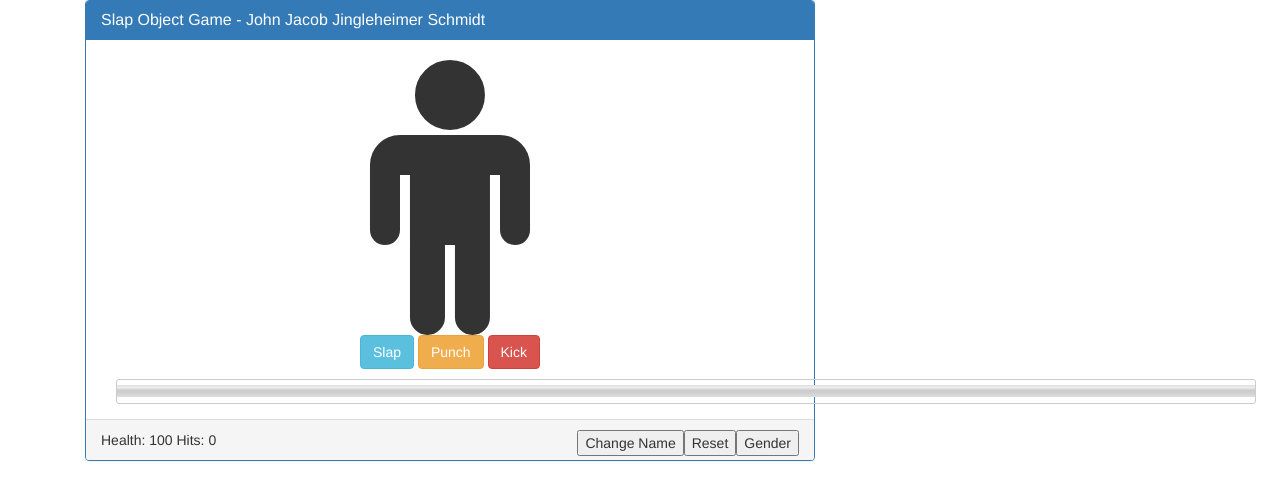
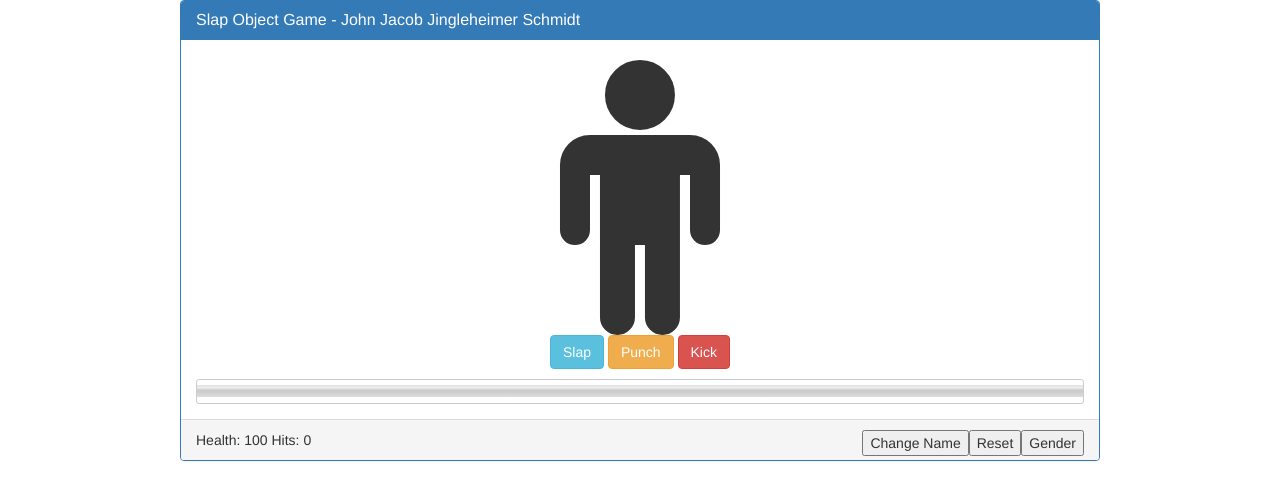
Before and after one commit to kenwilcox/SlapGame, a plain HTML site: page index.html in a window 1280 px wide. Drawn offline with nearby package versions, Linux system fonts and the light colour scheme.

Commit message:
updated UI

```diff
--- a/game.css
+++ b/game.css
@@ -1,4 +1,8 @@
 /*Only use this file if you want to override bootstrap or create your own style*/
+/**{
+  border: 1px solid rebeccapurple;
+}*/
+
 .fa-6 {
   font-size: 20em;
 }
--- a/index.html
+++ b/index.html
@@ -8,7 +8,7 @@
 </head>
 <body>
 	<div class="container">
-        <div class="col-md-8">
+        <div class="col-md-10 col-md-offset-1">
         <div class="panel panel-primary">
           <div class="panel-heading">
             <h3 class="panel-title">Slap Object Game - <span id="player-name"></span></h3>
@@ -20,7 +20,7 @@
               <button onclick="punch()" class="btn btn-warning">Punch</button>
               <button onclick="kick()" class="btn btn-danger">Kick</button>
             </p>
-            <div class="container">
+            <div>
               <meter id="health-meter" low="0.4" optimum="0.2" high="0.8" value="0.0"></meter>
             </div>
           </div>
```
